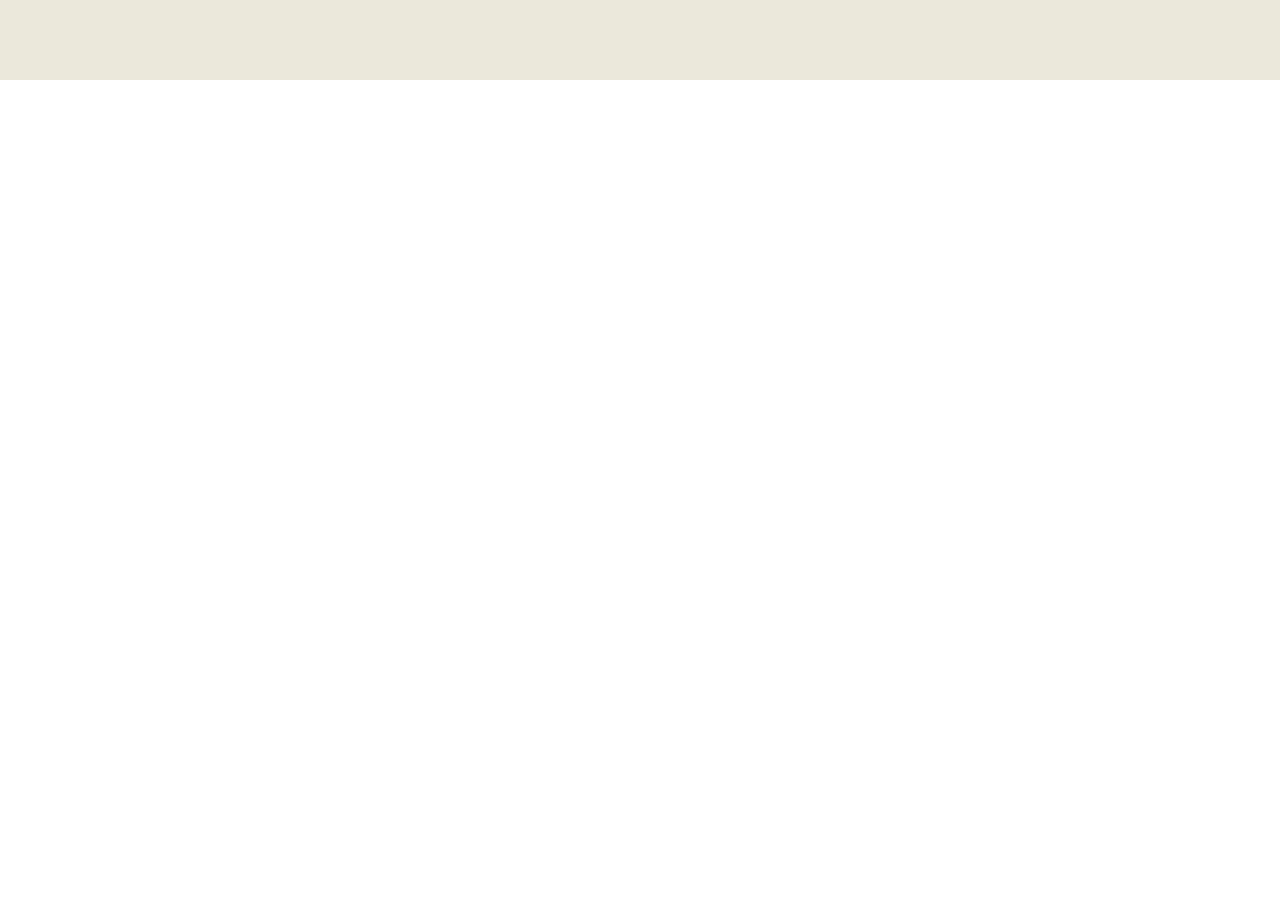
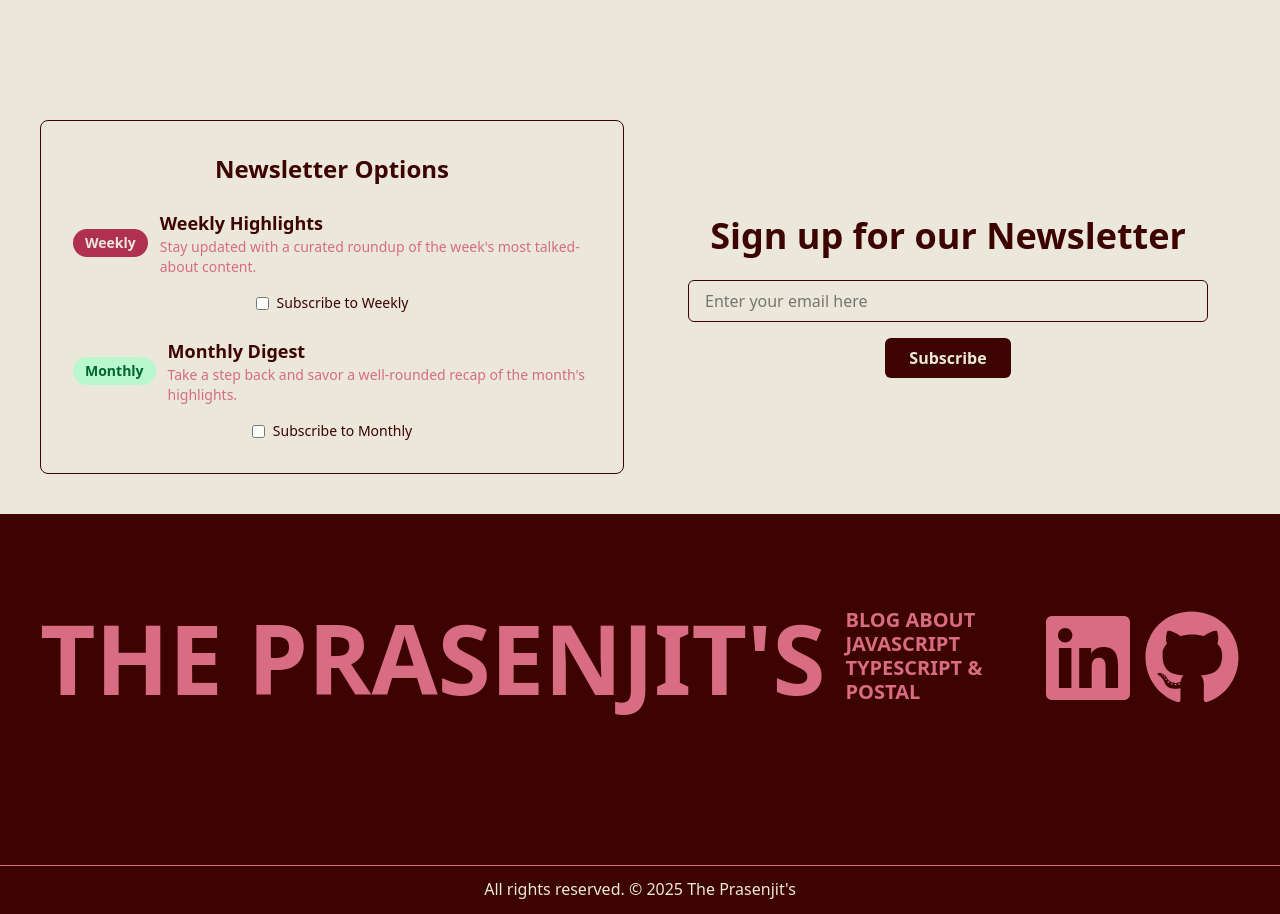
Before and after one commit to prasenjitpriyan/prasenjit-blog, a Next.js app: page / in a window 1280 px wide. Shown: the part 1520-2434 px from the top of the page. Before the commit the page ends 1600 px from the top, so only its background shows below. Built offline with nearby package versions, Linux system fonts and the light colour scheme.

Commit message:
Footer added

```diff
--- a/app/globals.css
+++ b/app/globals.css
@@ -6,3 +6,7 @@
   --color-color3: #b03052;
   --color-color4: #3d0301;
 }
+
+body {
+  background-color: #3d0301;
+}
--- a/app/page.tsx
+++ b/app/page.tsx
@@ -1,3 +1,4 @@
+import FooterSection from '@/components/FooterSection'
 import HeroSection from '@/components/HeroSection'
 import MustSeeSection from '@/components/MustSeeSection'
 import React from 'react'
@@ -7,6 +8,7 @@ const Home = async () => {
     <main className="min-h-screen">
       <HeroSection />
       <MustSeeSection />
+      <FooterSection />
     </main>
   )
 }
--- /dev/null
+++ b/components/Footer.tsx
@@ -0,0 +1,35 @@
+import React from 'react'
+import { FaLinkedin } from 'react-icons/fa'
+import { FaGithub } from 'react-icons/fa'
+
+const Footer = () => {
+  const currentYear = new Date().getFullYear()
+  return (
+    <footer className="h-[50svh] bg-color4 relative">
+      <div className="px-5 md:px-10 py-24 flex justify-between">
+        <h1 className="flex flex-col xl:flex-row uppercase text-3xl sm:text-6xl xl:text-8xl font-extrabold gap-5 text-color2">
+          The Prasenjit&apos;s
+          <span className="text-color2 flex xl:flex-col gap-1">
+            <p className="text-[10px] xl:text-[20px]">Blog about</p>
+            <p className="text-[10px] xl:text-[20px]">JavaScript</p>
+            <p className="text-[10px] xl:text-[20px]">TypeScript &</p>
+            <p className="text-[10px] xl:text-[20px]">Postal</p>
+          </span>
+        </h1>
+        <div className="flex gap-2 text-3xl sm:text-6xl xl:text-8xl text-color2">
+          <FaLinkedin />
+          <FaGithub />
+        </div>
+      </div>
+      <div className="px-5 md:px-10 border-t border-color2 absolute bottom-12 w-full">
+        <div className="flex flex-col items-center justify-center relative">
+          <p className="text-center text-color1 absolute bottom-[-2.2rem]">
+            All rights reserved. © {currentYear} The Prasenjit&apos;s
+          </p>
+        </div>
+      </div>
+    </footer>
+  )
+}
+
+export default Footer
--- /dev/null
+++ b/components/FooterSection.tsx
@@ -0,0 +1,14 @@
+import React from 'react'
+import NewsLetter from './NewsLetter'
+import Footer from './Footer'
+
+const FooterSection = () => {
+  return (
+    <section className="min-h-screen bg-color1">
+      <NewsLetter />
+      <Footer />
+    </section>
+  )
+}
+
+export default FooterSection
--- /dev/null
+++ b/components/NewsLetter.tsx
@@ -0,0 +1,89 @@
+import React from 'react'
+
+const NewsLetter = () => {
+  return (
+    <div className="min-h-[50svh] px-5 md:px-10 flex flex-col md:flex-row items-center justify-center py-10">
+      <div className="w-full md:w-1/2 p-8 rounded-lg border border-color4 mb-8 md:mb-0 md:mr-8">
+        <h2 className="text-2xl font-semibold mb-6 text-center text-color4">
+          Newsletter Options
+        </h2>
+        <div className="mb-6">
+          <div className="flex items-center mb-4">
+            <span className="bg-color3 text-color1 rounded-full px-3 py-1 text-sm font-semibold mr-3">
+              Weekly
+            </span>
+            <div>
+              <h3 className="text-color4 text-lg font-semibold">
+                Weekly Highlights
+              </h3>
+              <p className="text-color2 text-sm">
+                Stay updated with a curated roundup of the week&apos;s most
+                talked-about content.
+              </p>
+            </div>
+          </div>
+          <form className="flex items-center justify-center">
+            <label className="flex items-center">
+              <input
+                type="checkbox"
+                name="subscribeWeekly"
+                value="yes"
+                className="mr-2 accent-color2"
+              />
+              <span className="text-sm text-color4">Subscribe to Weekly</span>
+            </label>
+          </form>
+        </div>
+        <div>
+          <div className="flex items-center mb-4">
+            <span className="bg-green-200 text-green-800 rounded-full px-3 py-1 text-sm font-semibold mr-3">
+              Monthly
+            </span>
+            <div>
+              <h3 className="text-color4 text-lg font-semibold">
+                Monthly Digest
+              </h3>
+              <p className="text-color2 text-sm">
+                Take a step back and savor a well-rounded recap of the
+                month&apos;s highlights.
+              </p>
+            </div>
+          </div>
+          <form className="flex items-center justify-center">
+            <label className="flex items-center">
+              <input
+                type="checkbox"
+                name="subscribeMonthly"
+                value="yes"
+                className="mr-2 accent-color2"
+              />
+              <span className="text-color4 text-sm">Subscribe to Monthly</span>
+            </label>
+          </form>
+        </div>
+      </div>
+      <div className="w-full md:w-1/2 p-8 rounded-lg">
+        <h1 className="text-4xl font-bold mb-6 text-center text-color4">
+          Sign up for our Newsletter
+        </h1>
+        <form className="flex flex-col items-center">
+          <label className="w-full mb-4">
+            <input
+              type="email"
+              placeholder="Enter your email here"
+              className="w-full px-4 py-2 border border-color4 rounded-md focus:outline-none focus:ring focus:border-color4"
+            />
+          </label>
+          <button
+            type="submit"
+            className="bg-color4 hover:bg-color3 text-color1 font-semibold py-2 px-6 rounded-md"
+          >
+            Subscribe
+          </button>
+        </form>
+      </div>
+    </div>
+  )
+}
+
+export default NewsLetter
```
